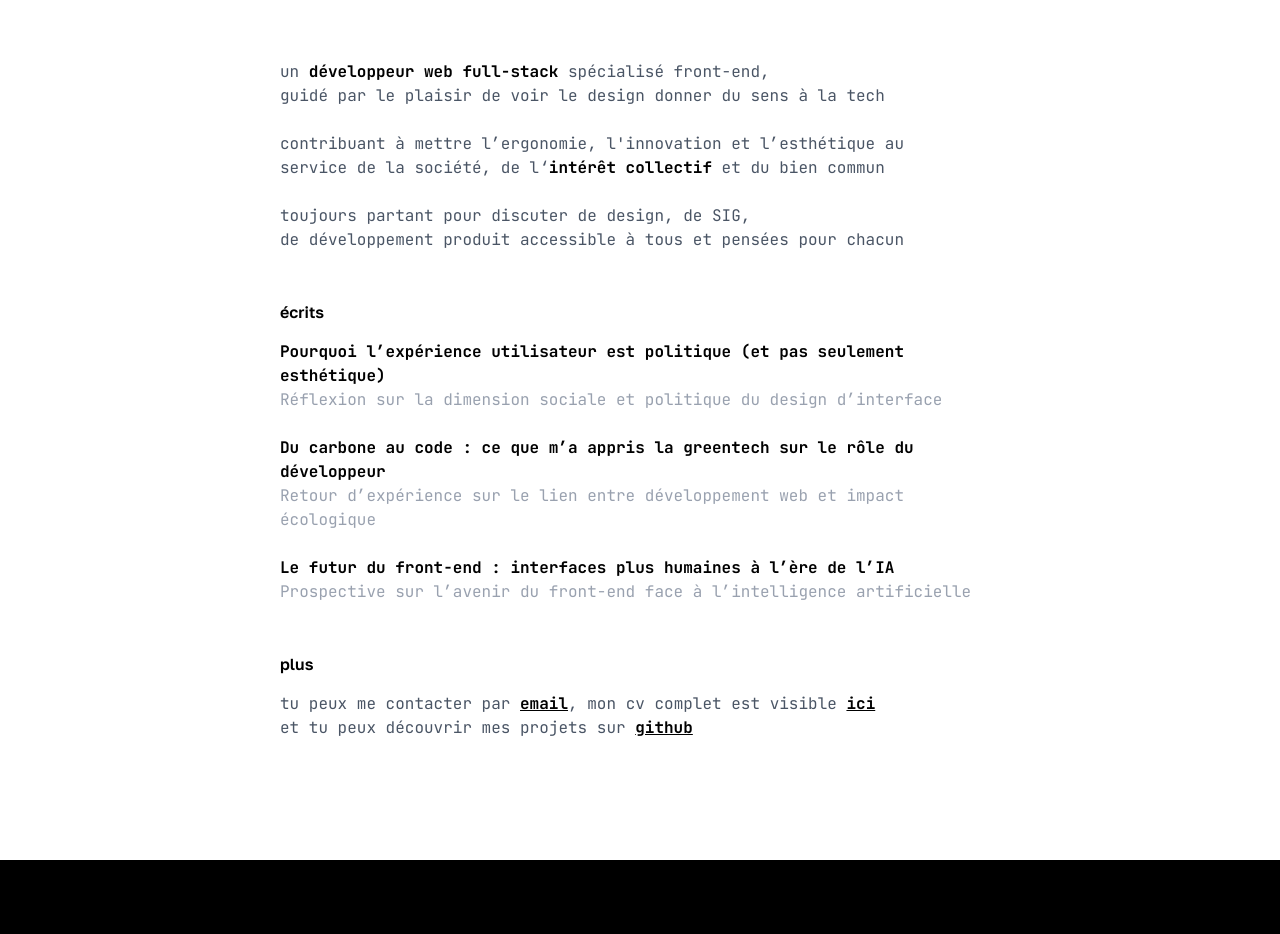
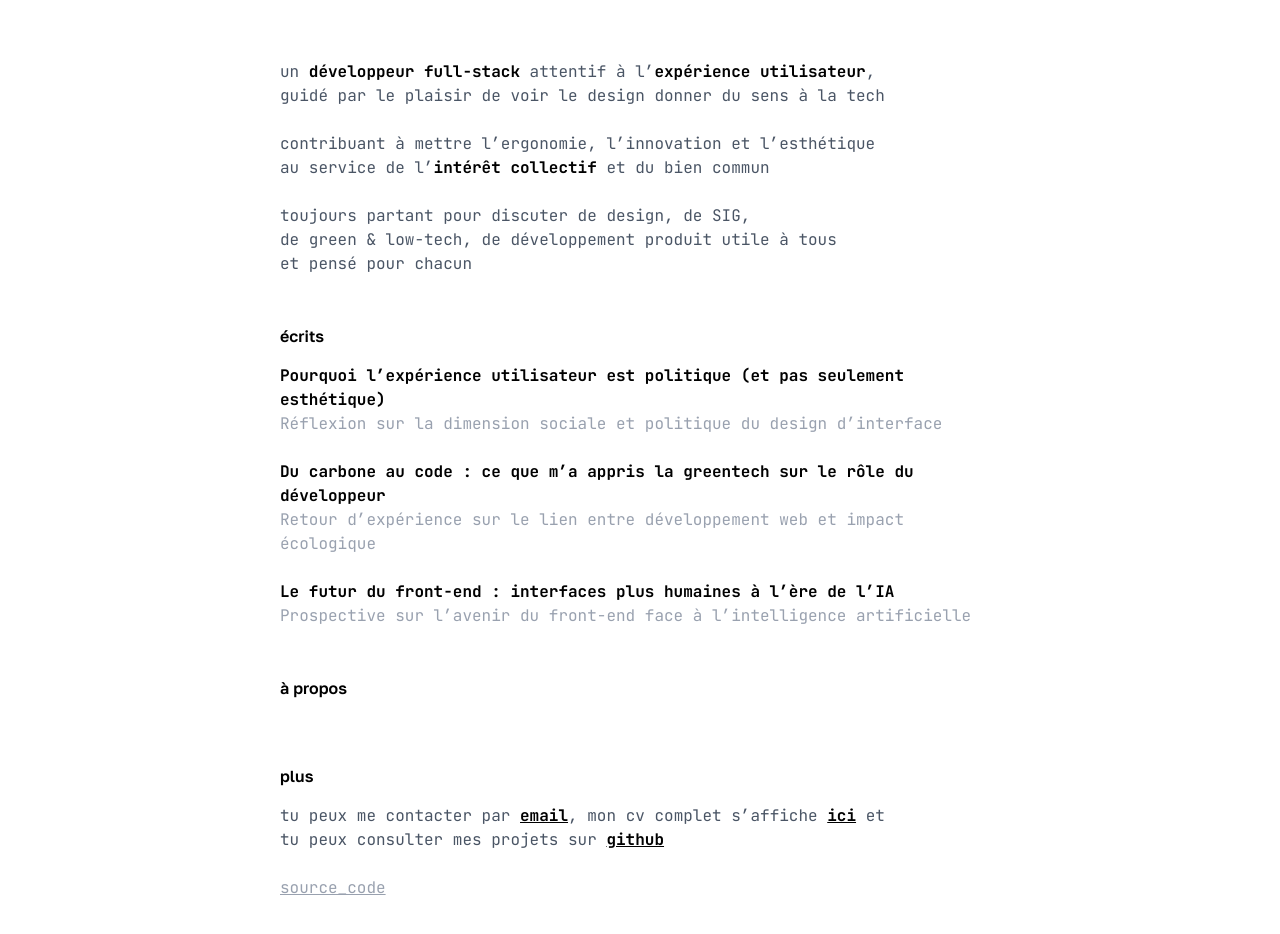
Before and after one commit to raphaelchpprt/raphaelch.me, a Next.js app: page / in a window 1280 px wide. Shown: the part 220-1154 px from the top of the page. Before the commit the page ends 1080 px from the top, so only its background shows below. Built offline with nearby package versions, Linux system fonts and the light colour scheme.

Commit message:
Update Home component text for clarity and consistency

```diff
--- a/app/page.tsx
+++ b/app/page.tsx
@@ -13,21 +13,23 @@ export default async function Home() {
         <Hero />
         <div className="group mt-12 flex max-w-prose flex-col gap-6">
           <h2 className="text-balance">
-            un <strong>développeur web full-stack</strong> spécialisé front-end,
+            un <strong>développeur full-stack</strong> attentif à l&rsquo;
+            <strong>expérience utilisateur</strong>,
             <br />
             guidé par le plaisir de voir le design donner du sens à la tech
           </h2>
 
           <p className="text-balance">
-            contribuant à mettre l&rsquo;ergonomie, l&apos;innovation et
-            l&rsquo;esthétique au service de la société, de l&lsquo;
+            contribuant à mettre l&rsquo;ergonomie, l&rsquo;innovation et
+            l&rsquo;esthétique au service de l&rsquo;
             <strong>intérêt collectif</strong> et du bien commun
           </p>
 
           <p>
             toujours partant pour discuter de design, de SIG,
+            <br /> de green & low-tech, de développement produit utile à tous
             <br />
-            de développement produit accessible à tous et pensées pour chacun
+            et pensé pour chacun
           </p>
         </div>
       </div>
@@ -53,25 +55,30 @@ export default async function Home() {
           ))}
         </ul>
       </div>
-
+      <div>
+        <h3 className="text-accent mb-4 font-sans font-semibold">à propos</h3>
+        <div className="flex flex-col gap-6">
+          <p className="max-w-prose text-pretty"></p>
+        </div>
+      </div>
       <div>
         <h3 className="text-accent mb-4 font-sans font-semibold">plus</h3>
         <div className="flex flex-col gap-6">
           <p className="max-w-prose text-pretty">
             tu peux me contacter par{" "}
             <InlineLink href={paths.email}>email</InlineLink>, mon cv complet
-            est visible <InlineLink href={paths.cv}>ici</InlineLink> et tu peux
-            découvrir mes projets sur{" "}
+            s&rsquo;affiche <InlineLink href={paths.cv}>ici</InlineLink> et tu
+            peux consulter mes projets sur{" "}
             <InlineLink href={paths.github}>github</InlineLink>
           </p>
 
           <p>
-            {/* <InlineLink
+            <InlineLink
               href={paths.repo}
               className="text-muted-foreground font-normal"
             >
-              source code
-            </InlineLink> */}
+              source_code
+            </InlineLink>
           </p>
         </div>
       </div>
```
